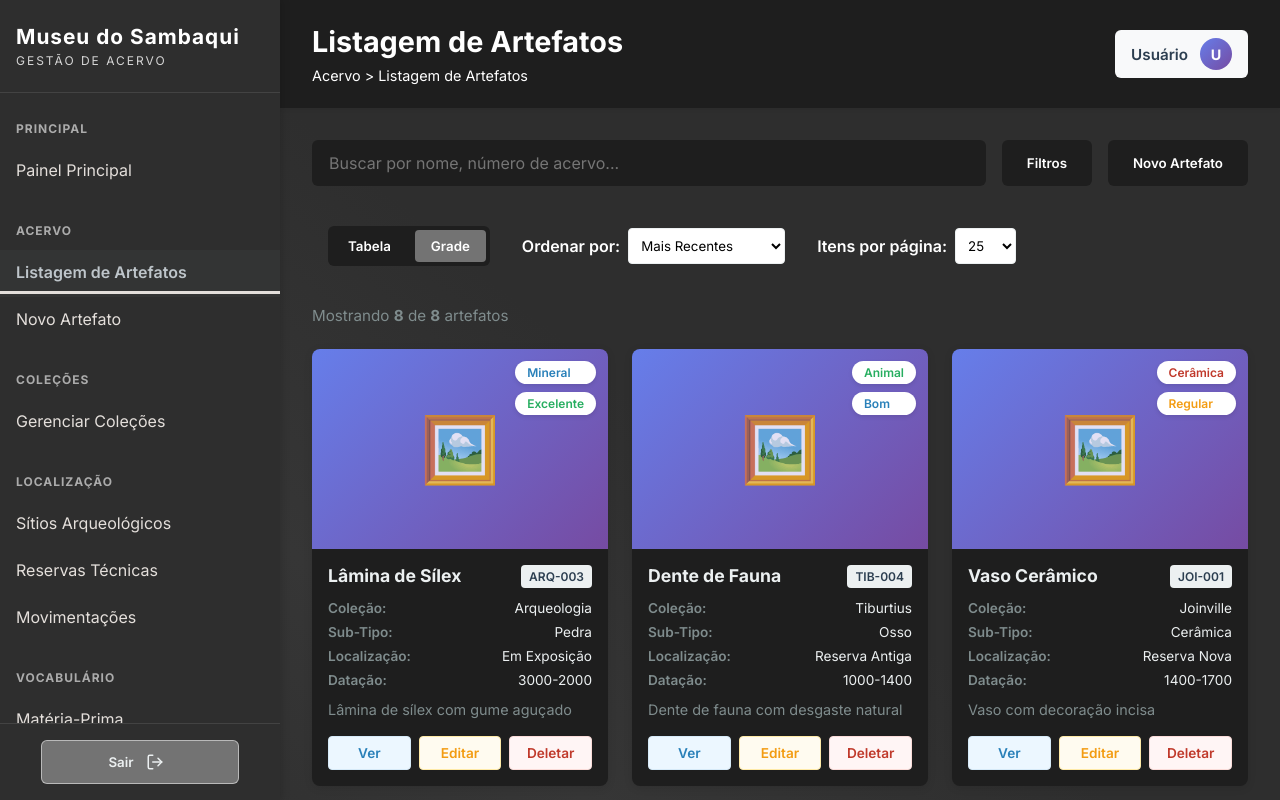
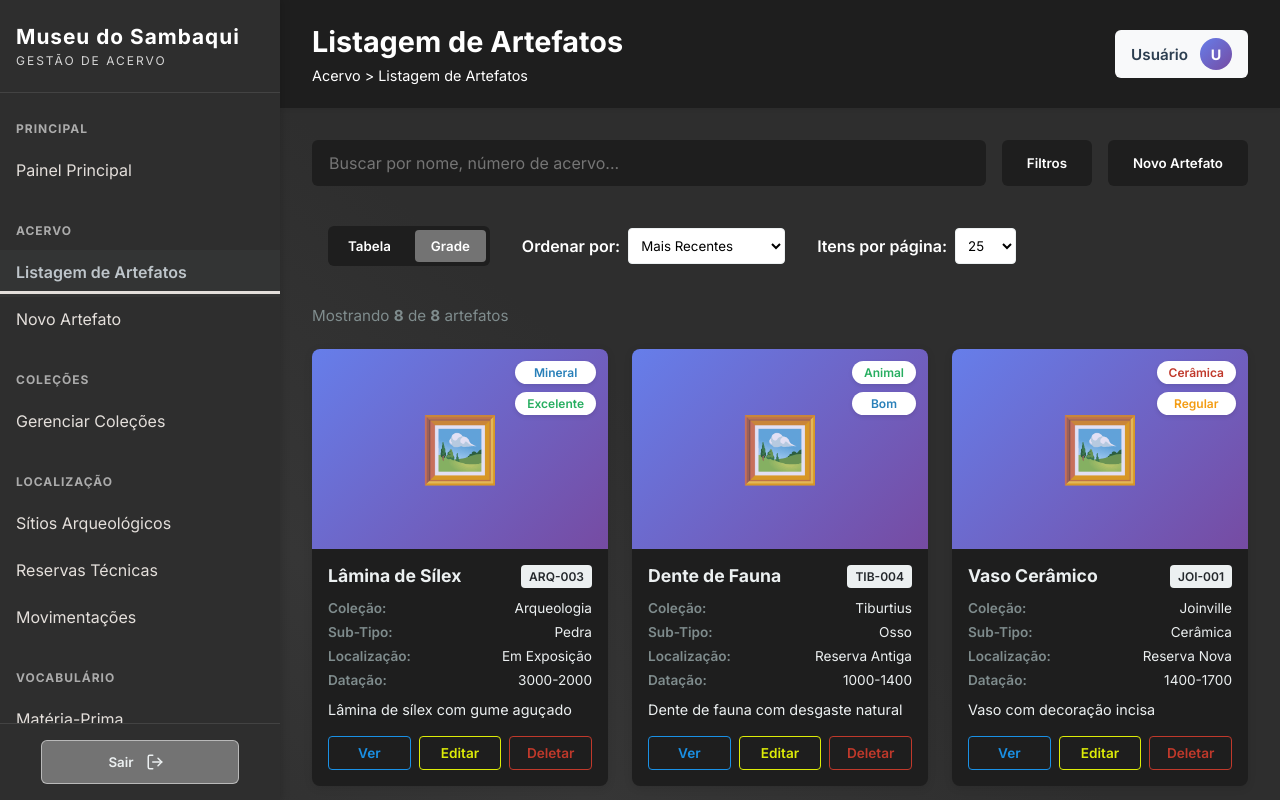
Before and after one commit to riceWbean/sambaqui-Frontend, a Vue app: page /management/artefactsList in a window 1280 px wide. Both pictures are taken after a click on the button "Grade". Shown: the top 800 px of the page. Built offline with nearby package versions, Linux system fonts and the light colour scheme.

Commit message:
REFACTOR: Ajustar estilos e estrutura do componente ArtifactCard e corrigir rotas no router

```diff
--- a/src/components/ArtifactCard.vue
+++ b/src/components/ArtifactCard.vue
@@ -114,7 +114,9 @@ export default {
 
 .badge-material,
 .badge-status {
-  display: inline-block;
+  justify-content: center;
+  display: flex;
+  align-items: center;
   padding: 0.25rem 0.75rem;
   border-radius: 20px;
   font-size: 0.75rem;
@@ -181,7 +183,7 @@ export default {
 
 .accession-badge {
   background-color: #ecf0f1;
-  color: #2c3e50;
+  color: #24282c;
   padding: 0.25rem 0.5rem;
   border-radius: 4px;
   font-size: 0.75rem;
@@ -219,7 +221,7 @@ export default {
 .card-description {
   margin: 0 0 1rem 0;
   font-size: 0.9rem;
-  color: #7f8c8d;
+  color: #ecf0f1;
   line-height: 1.4;
   flex: 1;
   overflow: hidden;
@@ -241,7 +243,7 @@ export default {
   padding: 0.5rem;
   border: 1px solid #ecf0f1;
   border-radius: 4px;
-  background: white;
+  background: transparent;
   cursor: pointer;
   font-size: 0.85rem;
   font-weight: 600;
@@ -257,33 +259,33 @@ export default {
 }
 
 .action-btn.view {
-  color: #2980b9;
-  border-color: #d6eaf8;
-  background-color: #ecf7ff;
+  color: #1a91e6;
+  border-color: #1a91e6;
+  background-color: transparent;
 }
 
 .action-btn.view:hover {
-  background-color: #d6eaf8;
+  background-color: #22303a;
 }
 
 .action-btn.edit {
-  color: #f39c12;
-  border-color: #ffeaa7;
-  background-color: #fffbf0;
+  color: #ddec07;
+  border-color: #ddec07;
+  background-color: transparent;
 }
 
 .action-btn.edit:hover {
-  background-color: #ffeaa7;
+  background-color: #4d4634;
 }
 
 .action-btn.delete {
   color: #c0392b;
-  border-color: #fadbd8;
-  background-color: #fff5f5;
+  border-color: #c0392b;
+  background-color: transparent;
 }
 
 .action-btn.delete:hover {
-  background-color: #fadbd8;
+  background-color: #553531;
 }
 
 /* Responsive */
--- a/src/router/index.js
+++ b/src/router/index.js
@@ -19,19 +19,19 @@ const router = createRouter({
     {
       path: "/artefact/:id/",
       name: "artefact",
-      component: () => import('@/views/collections/ArtefactView.vue'),
+      component: "",
     },
     {
-      path: "/management/",
+      path: "/management",
       component: "",
       children: [
-        { path: "", name: "management", component: "" },
+        { path: "", name: "managementHome", component: () => import('@/views/managements/Management.vue'), },
         { path: ":id", name: "managementArtefact", component: ArtefactView },
         { path: "add", name: "addArtefact", component: "" },
         { path: "categories", name: "categories", component: "" },
         { path: "artefactsList", name: "artefactsList", component: () => import('../views/managements/ArtefactList.vue') },
       ],
-      //meta: { requiresAuth: true }
+      meta: { requiresAuth: true }
     },
 
     {
```
Also changed, not shown: 1 other file (tests, documents, lock files or other folders).
